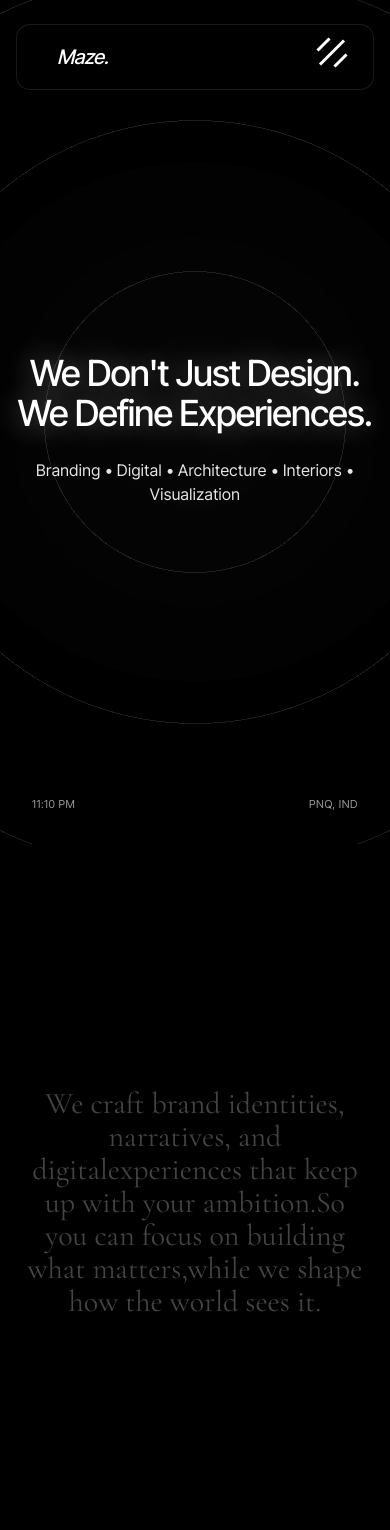
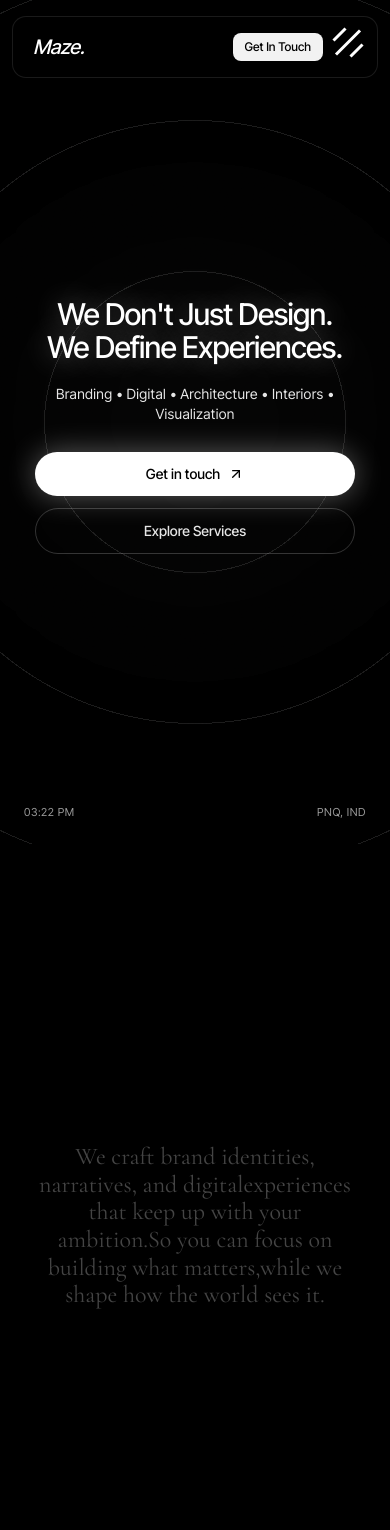
Before and after one commit to sandeshdulawat/mazevisual, a Next.js app: page / in a window 390 px wide. Shown: the top 1530 px of the page. Built offline with nearby package versions, Linux system fonts and the light colour scheme; a web font is replaced by a local one.

Commit message:
fix mobile UI/UX: add Get in Touch button to mobile header, hero section and mobile menu drawer, and optimize responsive layout

```diff
--- a/src/components/AboutSection.tsx
+++ b/src/components/AboutSection.tsx
@@ -81,8 +81,8 @@ export default function AboutSection() {
     <section ref={containerRef} className="relative w-full min-h-screen bg-black py-24 md:py-32 flex flex-col items-center justify-center px-6 overflow-hidden">
 
       {/* Main Text */}
-      <div className="relative z-10 max-w-7xl text-center mb-32">
-        <p className="font-cormorant text-3xl md:text-5xl lg:text-6xl text-[#444] leading-[1.1] font-normal">
+      <div className="relative z-10 max-w-7xl text-center mb-20 md:mb-32 px-2">
+        <p className="font-cormorant text-2xl sm:text-3xl md:text-5xl lg:text-6xl text-[#444] leading-[1.15] md:leading-[1.1] font-normal">
           <span className="reveal-word">We</span> <span className="reveal-word">craft</span> <span className="reveal-word">brand</span> <span className="reveal-word">identities,</span> <span className="reveal-word">narratives,</span> <span className="reveal-word">and</span> <span className="reveal-word">digital</span><br className="hidden md:block" />
           <span className="reveal-word">experiences</span> <span className="reveal-word">that</span> <span className="reveal-word">keep</span> <span className="reveal-word">up</span> <span className="reveal-word">with</span> <span className="reveal-word">your</span> <span className="reveal-word">ambition.</span><br className="hidden md:block" />
           <span className="reveal-word">So</span> <span className="reveal-word">you</span> <span className="reveal-word">can</span> <span className="reveal-word">focus</span> <span className="reveal-word">on</span> <span className="reveal-word">building</span> <span className="reveal-word">what</span> <span className="reveal-word">matters,</span><br className="hidden md:block" />
@@ -94,12 +94,12 @@ export default function AboutSection() {
       </div>
 
       {/* Bottom Marquee Area */}
-      <div className="absolute bottom-12 left-0 w-full flex items-center z-10 max-w-screen-2xl mx-auto px-4 md:px-12">
+      <div className="absolute bottom-6 md:bottom-12 left-0 w-full flex flex-col md:flex-row items-center z-10 max-w-screen-2xl mx-auto px-4 md:px-12 gap-3 md:gap-0">
 
         {/* Static Left Part: Trusted By */}
-        <div className="flex items-center gap-4 pr-8 border-r border-neutral-800 shrink-0 bg-black/80 backdrop-blur-sm z-20">
+        <div className="flex items-center gap-3 md:gap-4 pr-0 md:pr-8 border-b md:border-b-0 md:border-r border-neutral-800/80 pb-2 md:pb-0 shrink-0 bg-black/80 backdrop-blur-sm z-20">
           <LeftBranch />
-          <div className="flex flex-col text-neutral-400 text-sm font-sans leading-tight font-medium text-center">
+          <div className="flex flex-col text-neutral-400 text-xs md:text-sm font-sans leading-tight font-medium text-center">
             <span>Trusted by 60+</span>
             <span>Organizations</span>
           </div>
@@ -107,11 +107,11 @@ export default function AboutSection() {
         </div>
 
         {/* Marquee Right Part */}
-        <div className="flex-1 overflow-hidden relative flex items-center ml-8" style={{ maskImage: 'linear-gradient(to right, transparent, black 5%, black 95%, transparent)' }}>
-          <div className="animate-marquee-left flex items-center gap-24 py-4 pr-24 mix-blend-screen opacity-80">
+        <div className="w-full flex-1 overflow-hidden relative flex items-center md:ml-8" style={{ maskImage: 'linear-gradient(to right, transparent, black 5%, black 95%, transparent)' }}>
+          <div className="animate-marquee-left flex items-center gap-16 md:gap-24 py-2 md:py-4 pr-16 md:pr-24 mix-blend-screen opacity-80">
             {/* Render 3 identical sets to ensure infinite seamless scrolling */}
             {[...brandLogos, ...brandLogos, ...brandLogos].map((logo, index) => (
-              <div key={index} className="flex-shrink-0 grayscale">
+              <div key={index} className="flex-shrink-0 grayscale scale-90 md:scale-100">
                 {logo}
               </div>
             ))}
--- a/src/components/Header.tsx
+++ b/src/components/Header.tsx
@@ -28,24 +28,28 @@ export default function Header({ onContactClick }: HeaderProps) {
 
   return (
     <>
-      <MobileMenuOverlay isOpen={isMenuOpen} onClose={() => setIsMenuOpen(false)} />
+      <MobileMenuOverlay
+        isOpen={isMenuOpen}
+        onClose={() => setIsMenuOpen(false)}
+        onContactClick={onContactClick}
+      />
       <motion.header
         initial={{ y: 0, opacity: 0 }}
         animate={{ y: 0, opacity: 1 }}
         transition={{ duration: 1.2, ease: "easeOut" }}
-      className={`w-full flex justify-center px-4 md:px-8 fixed top-0 left-0 right-0 z-50 transition-all duration-500 ${isScrolled ? "pt-6" : "pt-6"
+      className={`w-full flex justify-center px-3 sm:px-4 md:px-8 fixed top-0 left-0 right-0 z-50 transition-all duration-500 ${isScrolled ? "pt-4 md:pt-6" : "pt-4 md:pt-6"
         }`}
     >
       <div
-        className={`w-full flex items-center justify-between transition-all duration-500 ease-out bg-black/20 backdrop-blur-xl border border-white/10 shadow-[0_4px_30px_rgba(0,0,0,0.1)] py-3 rounded-[14px] ${isScrolled
+        className={`w-full flex items-center justify-between transition-all duration-500 ease-out bg-black/20 backdrop-blur-xl border border-white/10 shadow-[0_4px_30px_rgba(0,0,0,0.1)] py-2.5 md:py-3 rounded-[14px] ${isScrolled
           ? "max-w-[750px] px-3 bg-white/10"
-          : "max-w-7xl px-6 md:px-3"
+          : "max-w-7xl px-3 sm:px-4 md:px-3"
           }`}
       >
         {/* Left Column: Logo */}
-        <div className="flex items-center shrink-0 w-[140px]">
+        <div className="flex items-center shrink-0 w-auto md:w-[140px]">
           <Link href="/">
-            <span className="text-xl md:text-2xl font-inter-tight italic font-medium text-white tracking-tight select-none whitespace-nowrap pl-4 hover:text-white/80 transition-colors cursor-pointer">
+            <span className="text-xl md:text-2xl font-inter-tight italic font-medium text-white tracking-tight select-none whitespace-nowrap pl-2 md:pl-4 hover:text-white/80 transition-colors cursor-pointer">
               Maze.
             </span>
           </Link>
@@ -71,10 +75,10 @@ export default function Header({ onContactClick }: HeaderProps) {
         </nav>
 
         {/* Right Column: CTA Button / Mobile Menu */}
-        <div className="flex items-center justify-end shrink-0 w-[140px]">
+        <div className="flex items-center justify-end shrink-0 gap-2 md:gap-0 w-auto md:w-[140px]">
           <button
             onClick={onContactClick}
-            className="hidden md:block rounded-lg bg-white/95 text-black px-4 py-1.5 text-[13px] font-inter-tight font-medium hover:bg-white transition-all duration-300 active:scale-95 whitespace-nowrap shadow-sm"
+            className="rounded-lg bg-white/95 text-black px-3 py-1.5 md:px-4 md:py-1.5 text-xs md:text-[13px] font-inter-tight font-medium hover:bg-white transition-all duration-300 active:scale-95 whitespace-nowrap shadow-sm cursor-pointer"
           >
             Get In Touch
           </button>
--- a/src/components/Hero.tsx
+++ b/src/components/Hero.tsx
@@ -1,7 +1,8 @@
 "use client";
 
-import React, { useState } from "react";
+import React, { useState, useEffect } from "react";
 import { motion, useScroll, useTransform } from "framer-motion";
+import { ArrowUpRight } from "lucide-react";
 import Header from "./Header";
 import ProjectModal from "./ProjectModal";
 import ContactDrawer from "./ContactDrawer";
@@ -10,6 +11,21 @@ import { CardItem } from "./PortfolioCard";
 export default function Hero() {
   const [selectedItem, setSelectedItem] = useState<CardItem | null>(null);
   const [isContactOpen, setIsContactOpen] = useState(false);
+  const [timeStr, setTimeStr] = useState("");
+
+  useEffect(() => {
+    const updateTime = () => {
+      try {
+        const now = new Date();
+        setTimeStr(now.toLocaleTimeString("en-US", { timeZone: "Asia/Kolkata", hour: "2-digit", minute: "2-digit" }));
+      } catch {
+        setTimeStr("11:30 PM");
+      }
+    };
+    updateTime();
+    const interval = setInterval(updateTime, 30000);
+    return () => clearInterval(interval);
+  }, []);
 
   const { scrollY } = useScroll();
   const scale = useTransform(scrollY, [0, 800], [1, 0.9]);
@@ -52,22 +68,39 @@ export default function Hero() {
           </div>
 
         {/* Centered Hero Content */}
-        <div className="relative z-10 flex flex-col items-center justify-center text-center px-4 w-full mt-4 max-w-5xl mx-auto">
+        <div className="relative z-10 flex flex-col items-center justify-center text-center px-4 w-full mt-2 md:mt-4 max-w-5xl mx-auto">
           <h1
-            className="font-inter-tight text-4xl sm:text-5xl md:text-[4.5rem] lg:text-[5.5rem] leading-[1.1] tracking-tight mb-4 text-white font-medium hero-title"
+            className="font-inter-tight text-3xl sm:text-5xl md:text-[4.5rem] lg:text-[5.5rem] leading-[1.1] tracking-tight mb-4 text-white font-medium hero-title"
             style={{ textShadow: '0 0 30px rgba(255,255,255,0.4), 0 0 60px rgba(255,255,255,0.2)' }}
           >
             We Don&apos;t Just Design.<br />
             We Define Experiences.
           </h1>
-          <p className="text-base md:text-[17px] text-white/90 font-inter-tight tracking-wide mt-2 hero-subtitle">
+          <p className="text-sm sm:text-base md:text-[17px] text-white/90 font-inter-tight tracking-wide mt-1 md:mt-2 hero-subtitle max-w-xl">
             Branding • Digital • Architecture • Interiors • Visualization
           </p>
+
+          {/* Action CTAs */}
+          <div className="mt-7 md:mt-9 flex flex-col sm:flex-row items-center justify-center gap-3 w-full max-w-xs sm:max-w-none">
+            <button
+              onClick={() => setIsContactOpen(true)}
+              className="w-full sm:w-auto px-7 py-3 rounded-full bg-white text-black font-inter-tight font-medium text-sm hover:bg-neutral-200 transition-all active:scale-95 flex items-center justify-center gap-2 shadow-[0_0_30px_rgba(255,255,255,0.35)] cursor-pointer"
+            >
+              <span>Get in touch</span>
+              <ArrowUpRight className="w-4 h-4" />
+            </button>
+            <a
+              href="#services"
+              className="w-full sm:w-auto px-6 py-3 rounded-full border border-white/20 text-white/90 font-inter-tight font-medium text-sm hover:bg-white/10 transition-all flex items-center justify-center cursor-pointer"
+            >
+              Explore Services
+            </a>
+          </div>
         </div>
 
         {/* Bottom Elements */}
-        <div className="absolute bottom-8 left-0 right-0 px-8 md:px-12 flex justify-between items-end z-10 text-[11px] md:text-xs text-white/60 font-inter-tight tracking-[0.05em] uppercase hero-bottom">
-          <div>11:10 PM</div>
+        <div className="absolute bottom-6 md:bottom-8 left-0 right-0 px-6 sm:px-8 md:px-12 flex justify-between items-end z-10 text-[11px] md:text-xs text-white/60 font-inter-tight tracking-[0.05em] uppercase hero-bottom">
+          <div>{timeStr || "PNQ, IND"}</div>
           <div className="hidden md:block">Scroll to Explore</div>
           <div>PNQ, IND</div>
         </div>
--- a/src/components/MobileMenuOverlay.tsx
+++ b/src/components/MobileMenuOverlay.tsx
@@ -3,13 +3,15 @@
 import React, { useEffect } from "react";
 import { motion, cubicBezier } from "framer-motion";
 import Link from "next/link";
+import { ArrowUpRight } from "lucide-react";
 
 interface MobileMenuOverlayProps {
   isOpen: boolean;
   onClose: () => void;
+  onContactClick?: () => void;
 }
 
-export default function MobileMenuOverlay({ isOpen, onClose }: MobileMenuOverlayProps) {
+export default function MobileMenuOverlay({ isOpen, onClose, onContactClick }: MobileMenuOverlayProps) {
   // Prevent scrolling when the menu is open
   useEffect(() => {
     if (isOpen) {
@@ -70,14 +72,15 @@ export default function MobileMenuOverlay({ isOpen, onClose }: MobileMenuOverlay
         />
       </div>
 
-      {/* --- Menu Links --- */}
+      {/* --- Menu Links & Action --- */}
       <motion.div
-        className="absolute inset-0 flex items-center justify-center z-10"
+        className="absolute inset-0 flex flex-col items-center justify-between py-24 px-8 z-10"
         initial="closed"
         animate={isOpen ? "open" : "closed"}
       >
+        <div className="w-full flex-1 flex flex-col items-center justify-center">
           <motion.ul
-          className="flex flex-col items-center justify-center gap-8 w-full px-8"
+            className="flex flex-col items-center justify-center gap-6 w-full"
             variants={{
               closed: {
                 y: 20,
@@ -87,7 +90,7 @@ export default function MobileMenuOverlay({ isOpen, onClose }: MobileMenuOverlay
               open: {
                 y: 0,
                 opacity: 1,
-              transition: { duration: 0.6, ease: "easeOut", delay: 0.4 },
+                transition: { duration: 0.6, ease: "easeOut", delay: 0.3 },
               },
             }}
           >
@@ -96,14 +99,50 @@ export default function MobileMenuOverlay({ isOpen, onClose }: MobileMenuOverlay
                 <Link
                   href={item === "Home" ? "/" : `/#${item.toLowerCase()}`}
                   onClick={onClose}
-                className="text-4xl md:text-5xl font-inter-tight font-medium tracking-tight text-white hover:text-white/60 transition-colors inline-block relative group"
+                  className="text-3xl sm:text-4xl font-inter-tight font-medium tracking-tight text-white hover:text-white/60 transition-colors inline-block relative group"
                 >
                   {item}
-                <span className="absolute -bottom-2 left-0 w-0 h-[3px] bg-white group-hover:w-full transition-all duration-300 ease-out" />
+                  <span className="absolute -bottom-1.5 left-0 w-0 h-[2px] bg-white group-hover:w-full transition-all duration-300 ease-out" />
                 </Link>
               </motion.li>
             ))}
           </motion.ul>
+        </div>
+
+        {/* Mobile Drawer Bottom CTA Section */}
+        <motion.div
+          variants={{
+            closed: {
+              y: 20,
+              opacity: 0,
+              transition: { duration: 0.3, ease: "easeIn" },
+            },
+            open: {
+              y: 0,
+              opacity: 1,
+              transition: { duration: 0.5, ease: "easeOut", delay: 0.45 },
+            },
+          }}
+          className="w-full max-w-xs flex flex-col items-center gap-4 pt-6 border-t border-white/10 shrink-0"
+        >
+          <button
+            onClick={() => {
+              onClose();
+              if (onContactClick) onContactClick();
+            }}
+            className="w-full py-3.5 px-6 rounded-full bg-white text-black font-inter-tight font-semibold text-sm hover:bg-neutral-200 transition-all active:scale-95 flex items-center justify-center gap-2 shadow-[0_0_25px_rgba(255,255,255,0.25)] cursor-pointer"
+          >
+            <span>Get in touch</span>
+            <ArrowUpRight className="w-4 h-4" />
+          </button>
+
+          <div className="flex flex-col items-center text-xs text-neutral-400 gap-1 text-center">
+            <a href="mailto:contact@mazevisual.com" className="hover:text-white transition-colors">
+              contact@mazevisual.com
+            </a>
+            <span className="text-neutral-500 text-[11px]">PNQ, IND &bull; Global Studio</span>
+          </div>
+        </motion.div>
       </motion.div>
     </div>
   );
```
Also changed, not shown: src/components/TeamSection.tsx (+7 -7 lines), src/components/Testimonials.tsx (+41 -16 lines). Lines whose indentation alone changed are shown as unchanged.
